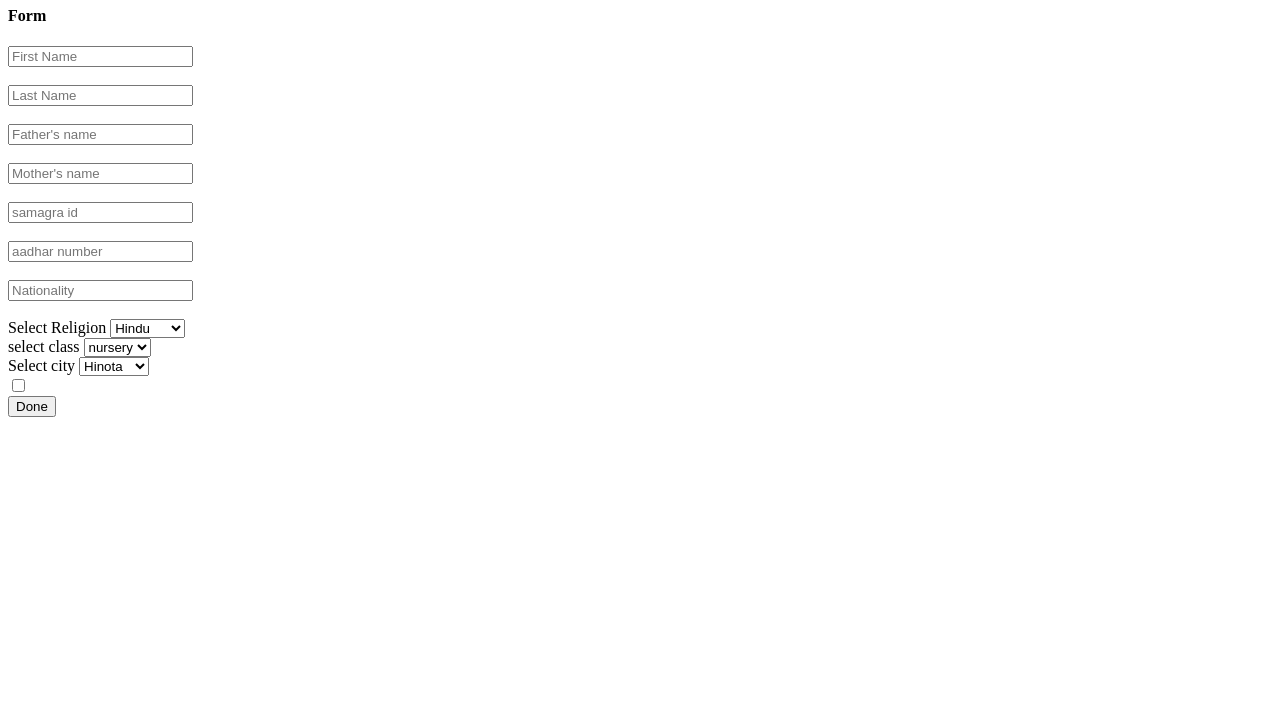
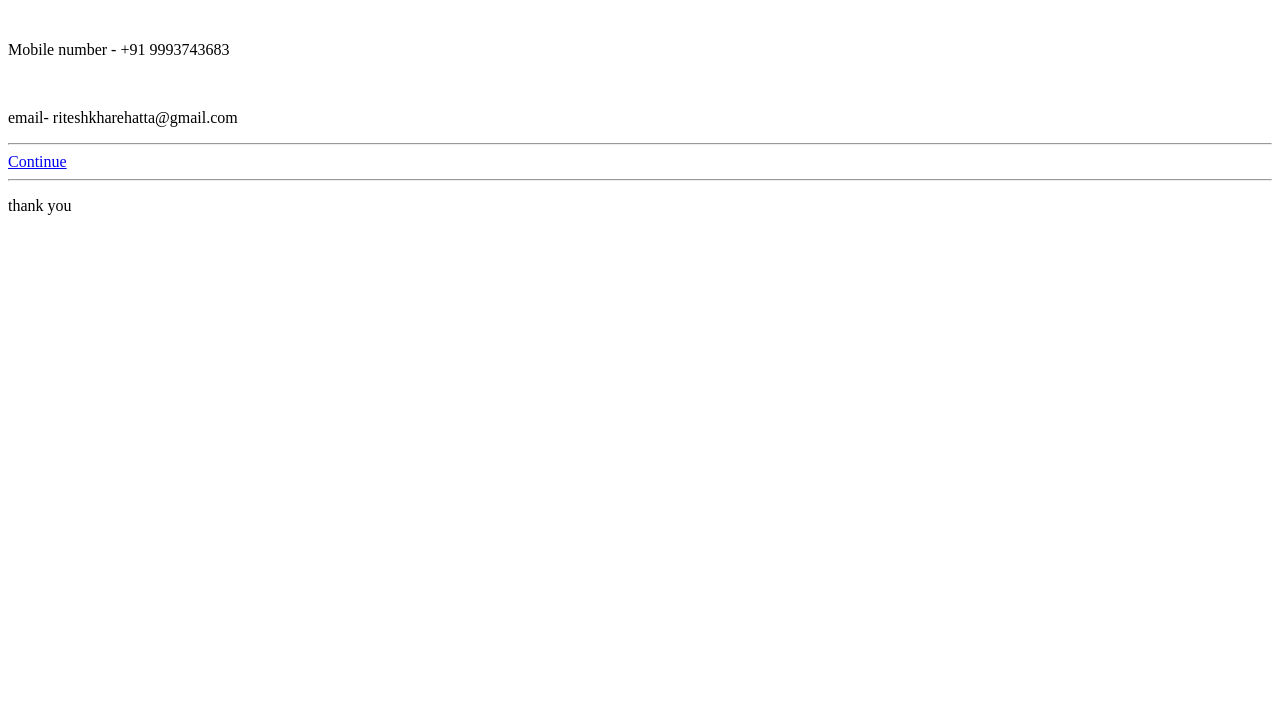
Before and after one commit to arnavkhare1/ichs-hinota, a plain HTML site: page index.html in a window 1280 px wide. Shown: the part 73-800 px from the top of the page. Drawn offline with Linux system fonts and the light colour scheme.

Commit message:
Add files via upload

```diff
--- a/index.html
+++ b/index.html
@@ -4,60 +4,17 @@
     <meta charset="UTF-8">
     <meta http-equiv="X-UA-Compatible" content="IE=edge">
     <meta name="viewport" content="width=device-width, initial-scale=1.0">
-    <title>first project</title>
+    <title>Ideal convent high school</title>
 </head>
 <body>
-    <div><h1>Ideal Convent High School Hinota Kalan</h1></div>
-<H4>Form</H4>
-<form action="/programing/index.html">
-    <input type="text" placeholder="First Name">
+    <h1>thank you for filling form</h1>
     <br>
+    <p> Mobile number - +91 9993743683</p>
     <br>
-    <input type="text" placeholder="Last Name">
-<br>
-<br>
-<input type="text" placeholder="Father's name">
-<br>
-<br>
-<input type="text" placeholder="Mother's name">
-<br>
-<br>
-<input type="text" placeholder="samagra id">
-<br>
-<br>
-<input type="text" placeholder="aadhar number">
-<br>
-<br>
-<input type="text" placeholder="Nationality">
-<br>
-<br>
-Select Religion
-<select name="religion">
-    <option value="hindu">Hindu</option>
-    <option value="muslim">Muslim</option>
-    <option value="sikhs">Sikhs</option>
-    <option value="christian">Christian</option>
-</select>
-<br>
-select class
-<select name="class">
-    <option value="nursery">nursery</option>
-    <option value="kg1">KG1</option>
-    <option value="kg2">KG2</option>
-    <option value="1st">1st</option>
-</select>
-<br>
-
-Select city
-<select name="city">
-    <option value="Hinota">Hinota</option>
-    <option value="mumbai">Mumbai</option>
-    <option value="damoh">Damoh</option>
-</select>
-<br>
-<input type="checkbox" value="you are giving this imformation to the Principal of ICHS Hinota kalan ">
-<br>
-<input type="submit" value="Done">
-</form>
+    <p>email- riteshkharehatta@gmail.com</p>
+    <hr>
+    <a href="https://www.google.com/" target="main">Continue</a>
+    <hr>
+    <p>thank you</p>
 </body>
 </html>
```
